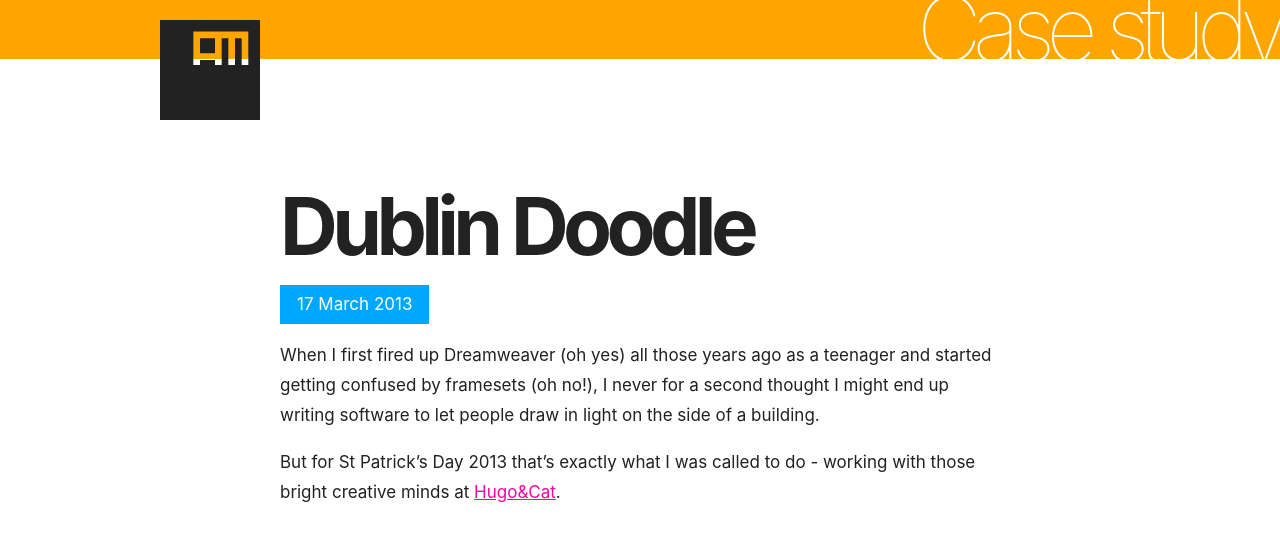
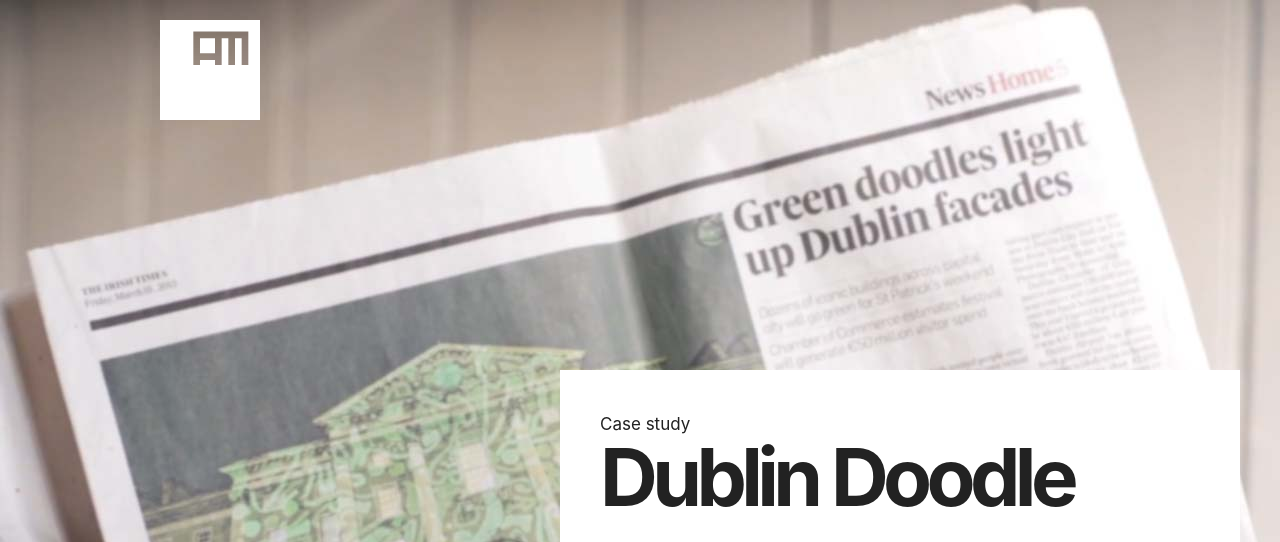
Before and after one commit to andrewmee/andrewmee.github.io, a Jekyll site: the page built from _posts/2013-03-17-dublin-doodle.md, in a window 1280 px wide. Shown: the top 542 px of the page. Built offline with Jekyll 4.4.1, drawn with Linux system fonts in a browser that asks for light colours; some of the changed text lies outside the part shown; grey boxes are pictures that could not be loaded.

Commit message:
Redesign portfolio-type page header

```diff
--- /dev/null
+++ b/_layouts/portfolio.html
@@ -0,0 +1,59 @@
+---
+layout: default
+---
+
+<header class="container site-header">
+    <div class="gutters">
+        <div class="pull-left">
+            <a href="/">
+                {% include logo.svg classes="" %}
+            </a>
+        </div>
+    </div>
+</header>
+
+<article class="container">
+    <img class="portfolio-hero" src="/resources/images/dublin-doodle/irish-times.jpg">
+    <header class="portfolio-header">
+        {{page.topic}}
+        <h1>{{ page.title }}</h1>
+
+        <dl class="portfolio-header__info">
+            <dt>Client{% if page.clients.size > 0 %}s{% endif %}</dt>
+            {% for client in page.clients %}
+                <dd>
+                    {% if client.url %}
+                        <a href="{{ client.url }}">
+                            {{ client.name }}
+                        </a>
+                    {% else %}
+                        {{ client.name }}
+                    {% endif %}
+                </dd>
+            {% endfor %}
+
+            <dt>Type</dt>
+            {% for type in page.type %}
+                <dd>{{ type }}</dd>
+            {% endfor %}
+
+            <dt>Sector</dt>
+            {% for sector in page.sector %}
+                <dd>{{ sector }}</dd>
+            {% endfor %}
+
+            <dt>Date</dt>
+            <dd><time datetime="{{ page.date | date: '%Y-%m-%dT%H:%M:%SZ' }}">{{ page.date | date: '%d %B %Y' }}</time></dd>
+        </dl>
+    </header>
+
+    {{ content }}
+</article>
+
+<footer class="container">
+    <div class="gutters">
+        <span class="pull-left"><img src="/resources/images/logo-black-trans.svg" class="logo" alt=""></span>
+        <h2>Andrew Mee</h2>
+        <a href="/">Front-end developer</a>
+    </div>
+</footer>
--- a/_posts/2013-03-17-dublin-doodle.md
+++ b/_posts/2013-03-17-dublin-doodle.md
@@ -3,8 +3,20 @@
 description:
 date: 2013-03-17 00:00
 topic: Case study
-layout: post
-theme: shock
+layout: portfolio
+theme: portfolio
+clients:
+    - name: Tourism Ireland
+    - name: Hugo&Cat
+      url: http://www.hugoandcat.com
+type:
+    - Social media campaign
+    - Facebook App
+    - Interactive installation
+sector:
+    - Tourism
+    - Culture
+    - Events
 ---
 
 <div class="gutters" markdown="1">
--- a/resources/styles/components/logo.scss
+++ b/resources/styles/components/logo.scss
@@ -3,6 +3,10 @@
 
 .logo__box {
     fill: #222;
+
+    .theme--portfolio & {
+        fill: #fff;
+    }
 }
 
 .logo__text {
--- /dev/null
+++ b/resources/styles/components/portfolio-header.scss
@@ -0,0 +1,50 @@
+.portfolio-header {
+    background: #fff;
+    margin-bottom: 4em;
+    margin-top: 35vw;
+
+    @media screen and (min-width: $breakpoint-small) {
+        margin-left: calc(20% - 20px);
+        margin-top: 15vw;
+        padding: 20px;
+    }
+
+    @media screen and (min-width: $breakpoint-medium) {
+        margin-left: auto;
+        margin-right: 0;
+        padding: 40px;
+        width: 50%;
+    }
+
+    h1 {
+        margin-top: -0.25ex;
+    }
+}
+
+.portfolio-header__info {
+    dt {
+        font-size: 1.5rem;
+        font-weight: bold;
+        line-height: 1;
+        margin-top: 1em;
+    }
+
+    dd {
+        display: inline;
+        margin-left: 0;
+
+        & + dd:before {
+            content: "/ ";
+        }
+    }
+}
+
+.portfolio-hero {
+    background: #D6D0D0;
+    left: 0;
+    min-height: 50vw;
+    position: absolute;
+    top: 0;
+    width: 100%;
+    z-index: -1;
+}
--- a/resources/styles/components/posts.scss
+++ b/resources/styles/components/posts.scss
@@ -10,6 +10,7 @@
 }
 
 .post__topic {
+    color: #eee;
     font-size: 35vw;
     left: 0;
     letter-spacing: -0.1em;
--- a/resources/styles/main.scss
+++ b/resources/styles/main.scss
@@ -6,10 +6,15 @@
 $breakpoint-small: "40em";
 
 @import "vendor/normalize";
+
 @import "base/layout";
 @import "base/typography";
+
 @import "components/logo";
 @import "components/posts";
+@import "components/portfolio-header";
 @import "components/code-highlighting";
+
 @import "vendor/pygments-monokai";
+
 @import "pages/home";
```
Also changed, not shown: resources/images/dublin-doodle/irish-times.jpg (added).
